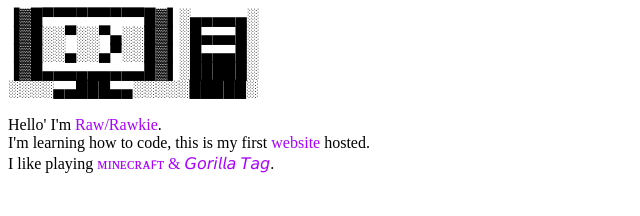
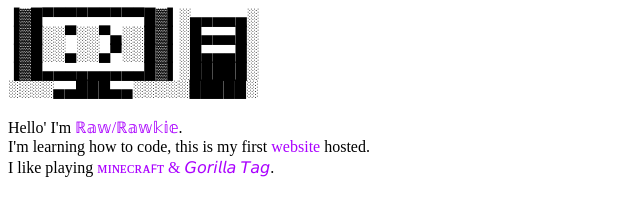
Before and after one commit to Rawkie/rawkiewebsite, a plain HTML site: page index.html in a window 1280 px wide. Shown: the full height of the page, 0-640 px from the left. Drawn offline with Linux system fonts and the light colour scheme.

Commit message:
Update index.html

```diff
--- a/index.html
+++ b/index.html
@@ -4,6 +4,6 @@
 ▐▓█▄▄▄▄▄▄▄▄▄█▓▌░█████░ <br>
 ░░░░▄▄███▄▄░░░░░█████░ <br>
 <br>
-Hello' I'm <span style="color:#AA00FF">Raw/Rawkie</span>. <br>
+Hello' I'm <span style="color:#AA00FF">ℝ𝕒𝕨/ℝ𝕒𝕨𝕜𝕚𝕖</span>. <br>
 I'm learning how to code, this is my first <span style="color:#AA00FF">website</span> hosted. <br>
 I like playing <span style="color:#AA00FF">ᴍɪɴᴇᴄʀᴀꜰᴛ & 𝘎𝘰𝘳𝘪𝘭𝘭𝘢 𝘛𝘢𝘨</span>. <br>
```
